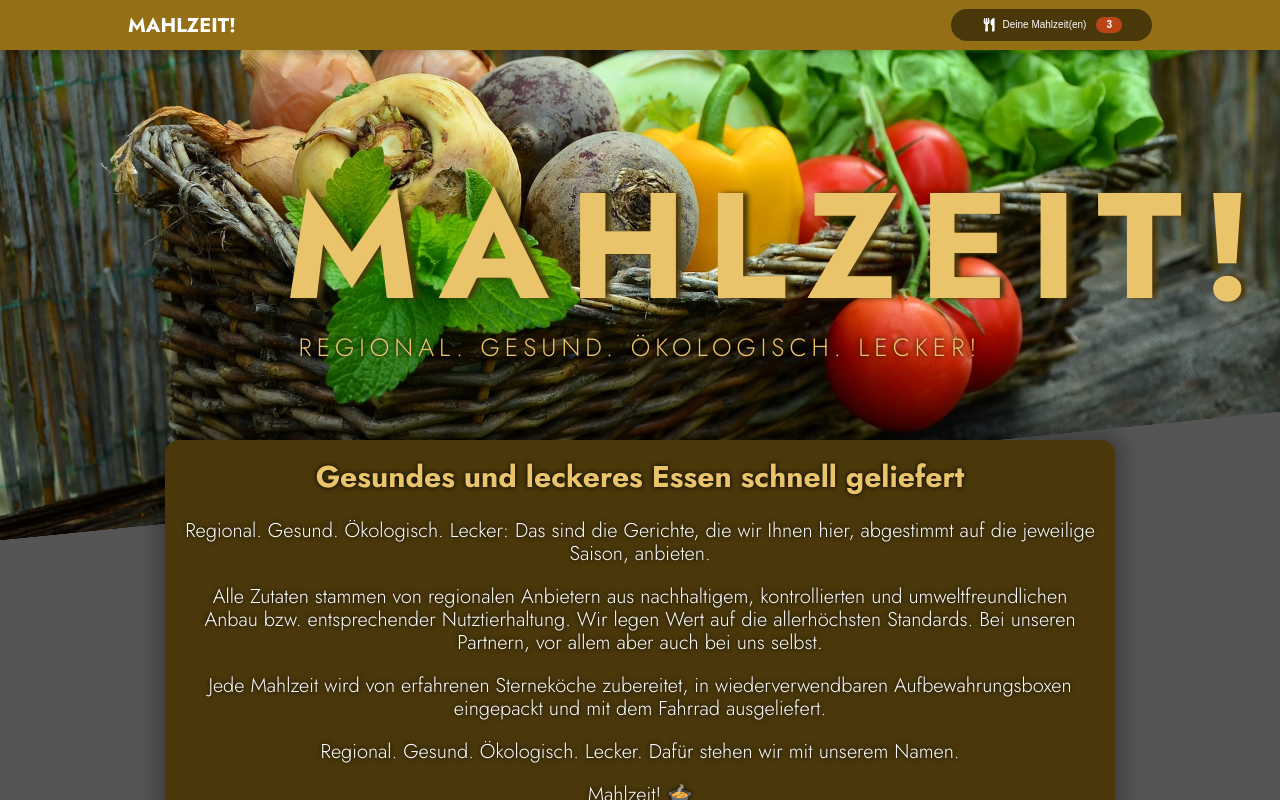
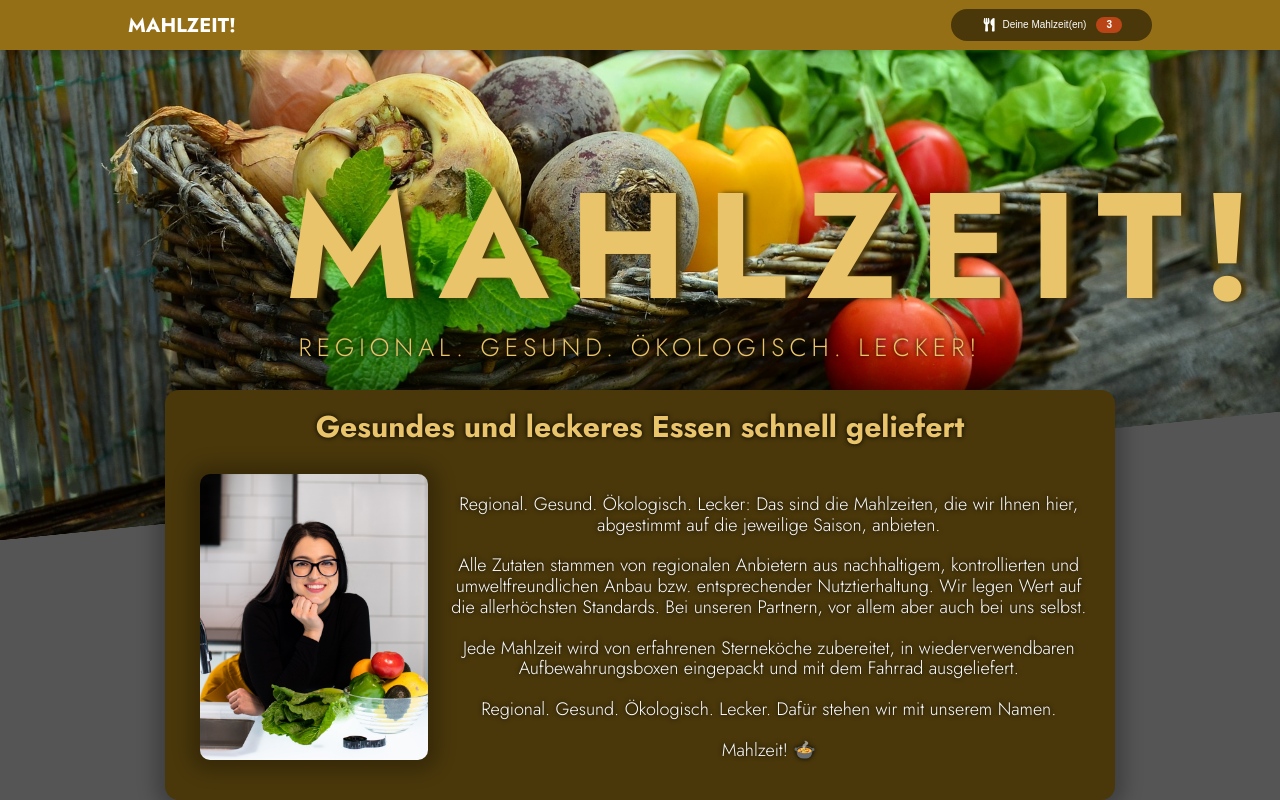
Before and after one commit to romanjasiek/food-order, a React (Create React App) app: page / in a window 1280 px wide. Shown: the top 800 px of the page. Built offline with nearby package versions, Linux system fonts and the light colour scheme; a web font is replaced by a local one.

Commit message:
Started working on Cart function

```diff
--- a/src/components/Meals/MealsSummary.js
+++ b/src/components/Meals/MealsSummary.js
@@ -1,7 +1,10 @@
+import MahlzeitChef from "../../assets/mahlzeit_chef.jpg";
+
 const MealsSummary = () => {
     return <section className="summary">
         <h2>Gesundes und leckeres Essen schnell geliefert</h2>
-        <p>Regional. Gesund. Ökologisch. Lecker: Das sind die Gerichte, die wir Ihnen hier, abgestimmt auf die jeweilige Saison, anbieten.</p>
+        <img src={MahlzeitChef} alt="Mahlzeit Chef" />
+        <p>Regional. Gesund. Ökologisch. Lecker: Das sind die Mahlzeiten, die wir Ihnen hier, abgestimmt auf die jeweilige Saison, anbieten.</p>
         <p>Alle Zutaten stammen von regionalen Anbietern aus nachhaltigem, kontrollierten und umweltfreundlichen Anbau bzw. entsprechender Nutztierhaltung. Wir legen Wert auf die allerhöchsten Standards. Bei unseren Partnern, vor allem aber auch bei uns selbst.</p>
         <p>Jede Mahlzeit wird von erfahrenen Sterneköche zubereitet, in wiederverwendbaren Aufbewahrungsboxen eingepackt und mit dem Fahrrad ausgeliefert.</p>
         <p>Regional. Gesund. Ökologisch. Lecker. Dafür stehen wir mit unserem Namen.</p>
--- /dev/null
+++ b/src/styles/Cart/_cart.scss
@@ -0,0 +1,49 @@
+@import "../Fonts/fonts";
+@import "../Misc/variables";
+
+.cart-items {
+    list-style: none;
+    margin: 0;
+    padding: 0;
+    max-height: 20rem;
+    overflow: auto;
+  }
+
+  .total {
+    display: flex;
+    justify-content: space-between;
+    align-items: center;
+    font-weight: bold;
+    font-size: 1.5rem;
+    margin: 1rem 0;
+  }
+
+  .actions {
+    text-align: right;
+  }
+
+  .actions button {
+    font: inherit;
+    cursor: pointer;
+    background-color: transparent;
+    border: 1px solid #8a2b06;
+    padding: 0.5rem 2rem;
+    border-radius: 25px;
+    margin-left: 1rem;
+  }
+
+  .actions button:hover,
+  .actions button:active {
+    background-color: #5a1a01;
+    border-color: #5a1a01;
+    color: white;
+  }
+
+  .actions .button--alt {
+    color: #8a2b06;
+  }
+
+  .actions .button {
+    background-color: #8a2b06;
+    color: white;
+  }
--- a/src/styles/Meals/_mealssummary.scss
+++ b/src/styles/Meals/_mealssummary.scss
@@ -6,7 +6,7 @@
     max-width: 95rem;
     // width: 95%;
     margin: auto;
-    margin-top: -10rem;
+    margin-top: -15rem;
     position: relative;
     background-color: $meals-summary-background;
     // font-family: "Montserrat", sans-serif;
@@ -24,4 +24,21 @@
     color: $default-accent-color;
     font-size: 3rem;
     margin-top: 0;
+    margin-bottom: 5rem;
   }
+
+  .summary img {
+    float: left;
+    margin: 1.5rem;
+    border-radius: 1rem;
+    box-shadow: 0 1px 18px 10px rgba(0, 0, 0, 0.25);
+    width: 25%;
+    height: auto;
+    margin-top: -2rem;
+  }
+
+  .summary p {
+    font-size: 1.8rem;
+    margin-top: 0;
+    margin-bottom: 2rem;
+  }
--- a/src/styles/app.scss
+++ b/src/styles/app.scss
@@ -1,3 +1,4 @@
+@import "./Cart/cart";
 @import "./Fonts/fonts";
 @import "./Layout/header";
 @import "./Meals/availablemeals";
```
Also changed, not shown: src/components/Cart/Cart.js (added, +23 -0 lines), src/assets/mahlzeit_chef.jpg (added), 1 other file (tests, documents, lock files or other folders).
